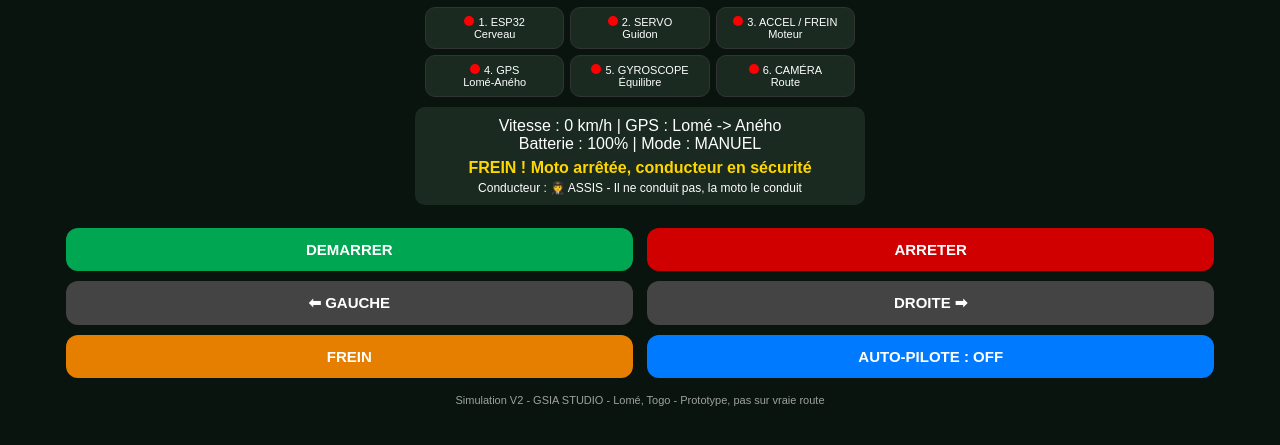
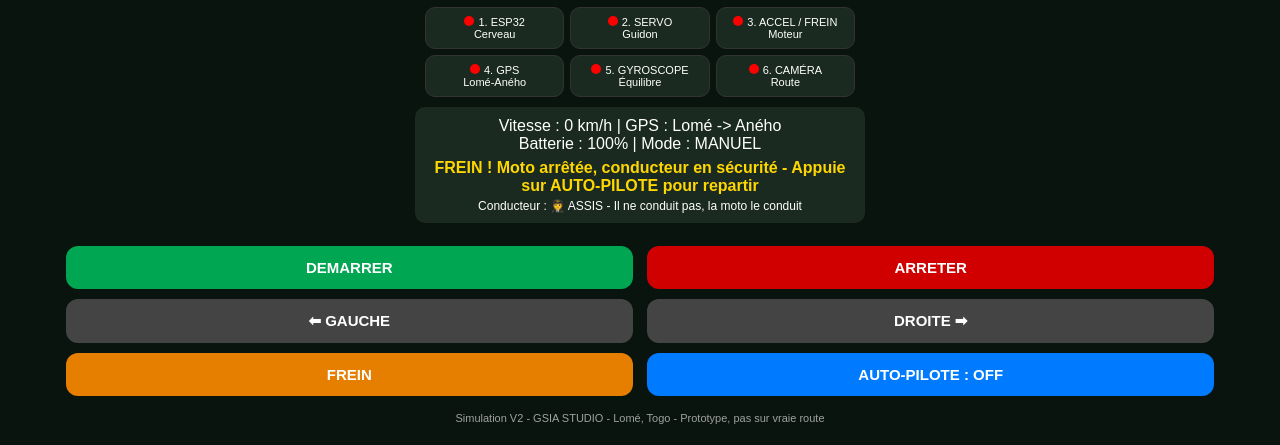
Before and after one commit to gsiastudio2026-arch/Gsia-moto-pilot, a plain HTML site: page index.html in a window 1280 px wide. Both pictures are taken after a click on the button "FREIN". Shown: the part 436-881 px from the top of the page. Drawn offline with Linux system fonts and the light colour scheme.

Commit message:
Update index.html

```diff
--- a/index.html
+++ b/index.html
@@ -89,7 +89,12 @@ function demarrer(){
  },100);
 }
 function arreter(){ started=false; auto=false; vitesse=0; clearInterval(interval); setDots(false); document.getElementById('status').innerText="Moteur coupé - 6 matériels éteints"; document.getElementById('autoTxt').innerText="OFF"; document.getElementById('mode').innerText="MANUEL"; }
-function frein(){ vitesse=0; document.getElementById('status').innerText="FREIN ! Moto arrêtée, conducteur en sécurité"; }
+function frein(){
+  vitesse=0; auto=false;
+  document.getElementById('autoTxt').innerText="OFF";
+  document.getElementById('mode').innerText="MANUEL";
+  document.getElementById('status').innerText="FREIN ! Moto arrêtée, conducteur en sécurité - Appuie sur AUTO-PILOTE pour repartir";
+}
 function tourner(d){ x+=d; if(x<18)x=18; if(x>68)x=68; angle+=d; box.style.left=x+'%'; box.style.transform='rotate('+angle+'deg)'; }
 function autoPilote(){
  if(!started){ alert("Démarre d'abord DG !"); return; }
```
